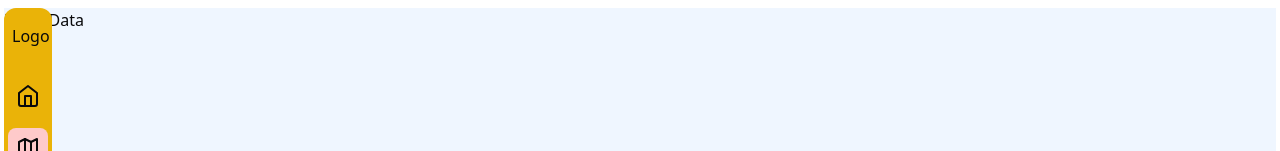
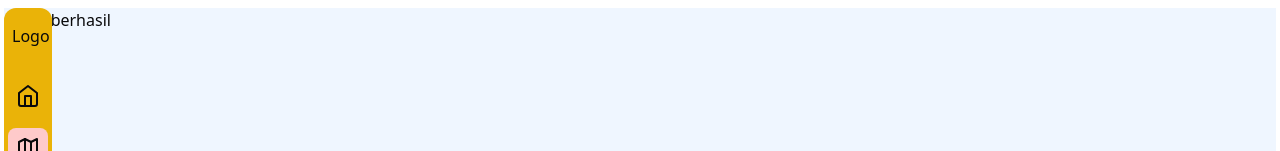
Before and after one commit to hilmyveradin/geoapp, a Next.js app: page /app/maps in a window 1280 px wide. Shown: the top 151 px of the page. Built offline with nearby package versions, Linux system fonts and the light colour scheme; no server answers.

Commit message:
Test CI-CD

```diff
--- a/app/(routes)/app/maps/page.js
+++ b/app/(routes)/app/maps/page.js
@@ -52,7 +52,7 @@ const MapsDashboard = () => {
 
   return (
     <div>
-      layersData
+      CI-CD berhasil
     </div>
   );
 };
```
